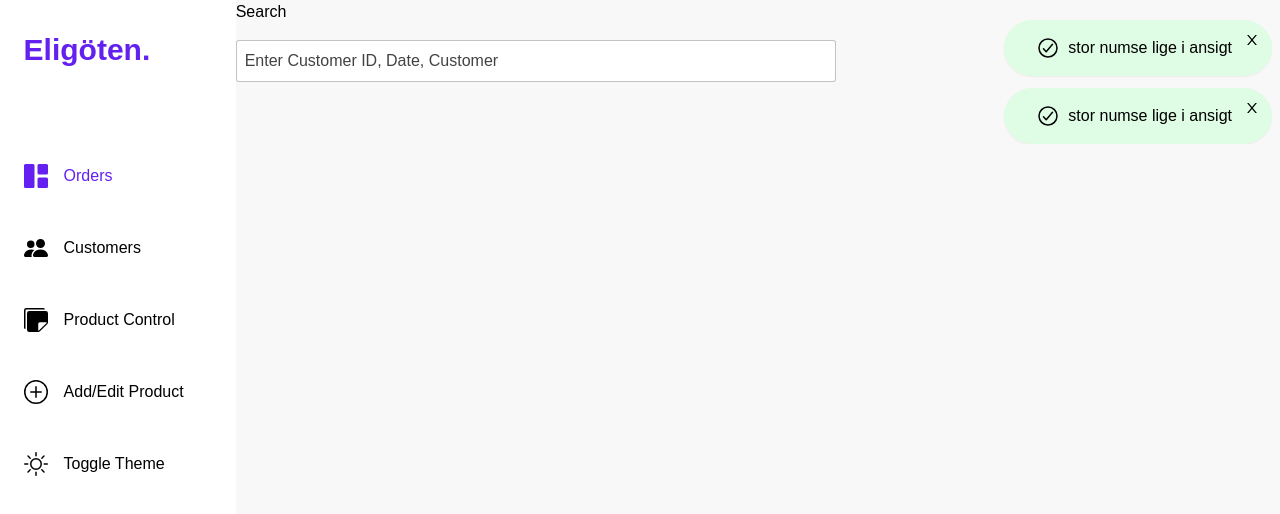
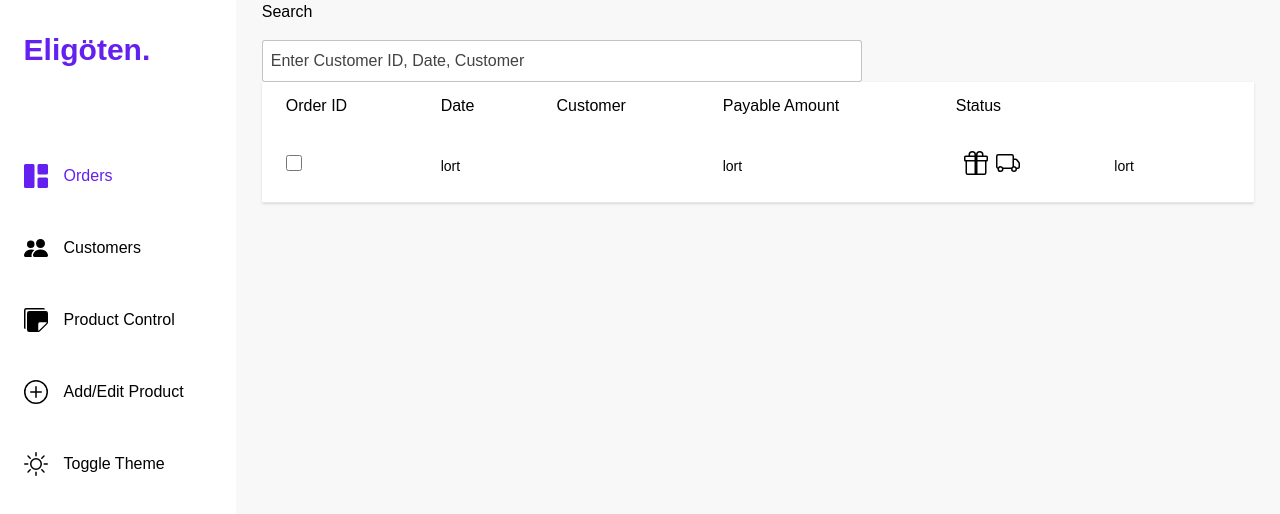
Before and after one commit to OliverZeymer/z-b-admin-dashboard, a React (Create React App) app: page /orders in a window 1280 px wide. Shown: the top 514 px of the page. Built offline with nearby package versions, Linux system fonts and the light colour scheme.

Commit message:
work in progress

```diff
--- a/src/components/Layout.js
+++ b/src/components/Layout.js
@@ -8,7 +8,7 @@ const Layout = () => {
       <Navbar />
       <NotificationWidget />
       <div className="mx-auto w-[90%] relative">
-        <main>
+        <main className="w-[95%] mx-auto">
           <Search placeholder="Enter Customer ID, Date, Customer" />
           <Outlet />
         </main>
--- /dev/null
+++ b/src/components/List.js
@@ -0,0 +1,56 @@
+import { BsGift, BsTruck } from "react-icons/bs";
+const List = ({ data }) => {
+  console.log(data.headings);
+  return (
+    <table className="w-full shadow bg-primary-theme text-primary-text">
+      <thead className="text-primary-text border-gray text-left">
+        <tr>
+          {data?.headings?.map((heading, index) => (
+            <th key={index} className="px-6 py-3 text-left font-medium">
+              {heading}
+            </th>
+          ))}
+        </tr>
+      </thead>
+
+      <tbody class="bg-primary-theme">
+        <tr>
+          <td class="px-6 py-4 whitespace-no-wrap border-b border-gray-200">
+            <input
+              class="form-checkbox h-4 w-4 text-indigo-600 transition duration-150 ease-in-out"
+              type="checkbox"
+            />
+          </td>
+          <td class="px-6 py-4 whitespace-no-wrap border-b border-gray-200">
+            <div class="text-sm leading-5 ">lort</div>
+          </td>
+          <td class="px-6 py-4 whitespace-no-wrap border-b border-gray-200">
+            <div class="flex items-center">
+              <div class="flex-shrink-0 h-10 w-10"></div>
+              <div class="ml-4">
+                <div class="text-sm leading-5 font-medium "></div>
+              </div>
+            </div>
+          </td>
+          <td class="px-6 py-4 whitespace-no-wrap border-b border-gray-200">
+            <div class="text-sm leading-5 ">lort</div>
+          </td>
+          <td class="px-6 py-4 whitespace-no-wrap border-b border-gray-200">
+            <span class="px-2 inline-flex leading-5 font-semibold rounded-full">
+              <BsGift size="24" />
+            </span>
+            <span class=" inline-flex leading-5 font-semibold rounded-full">
+              <BsTruck size="24" />
+            </span>
+          </td>
+          <td class="px-6 py-4 whitespace-no-wrap border-b border-gray-200 text-sm leading-5 text-primary-text">
+            lort
+          </td>
+          <td class="px-6 py-4 whitespace-no-wrap text-right border-b border-gray-200 text-sm leading-5 font-medium"></td>
+        </tr>
+      </tbody>
+    </table>
+  );
+};
+
+export default List;
--- a/src/components/NotificationWidget.js
+++ b/src/components/NotificationWidget.js
@@ -7,10 +7,6 @@ import { AiOutlineClose } from "react-icons/ai";
 
 const NotificationWidget = () => {
   const { notification, setNotification } = useContext(notificationContext);
-
-  useAddNotification({
-    text: "stor numse lige i ansigt",
-  });
 
   function delNotification(id) {
     // Returns all notifications except the one with the id
--- a/src/pages/Orders.js
+++ b/src/pages/Orders.js
@@ -1,5 +1,14 @@
+import List from "../components/List";
+
 const Orders = () => {
-  return <div></div>;
+  const list = {
+    headings: ["Order ID", "Date", "Customer", "Payable Amount", "Status"],
+  };
+  return (
+    <div>
+      <List data={list} />
+    </div>
+  );
 };
 
 export default Orders;
```
